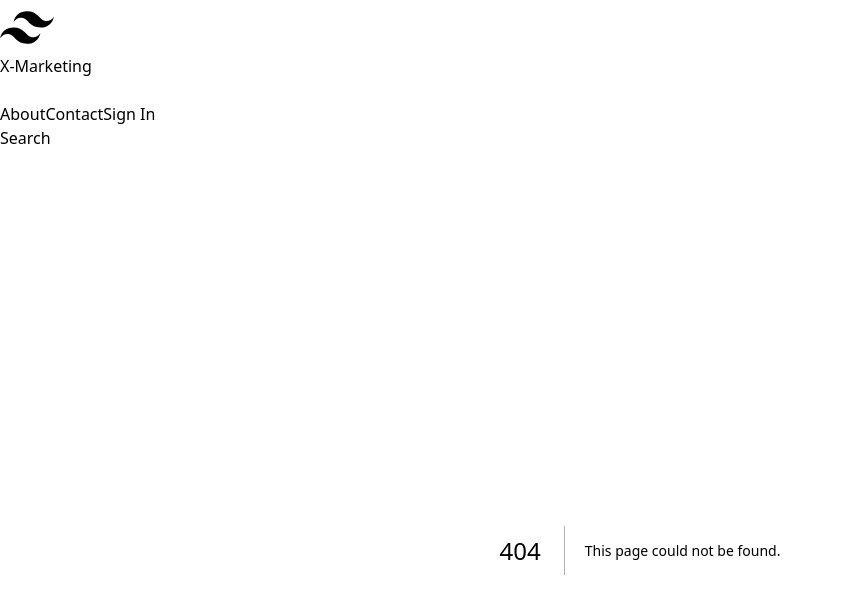
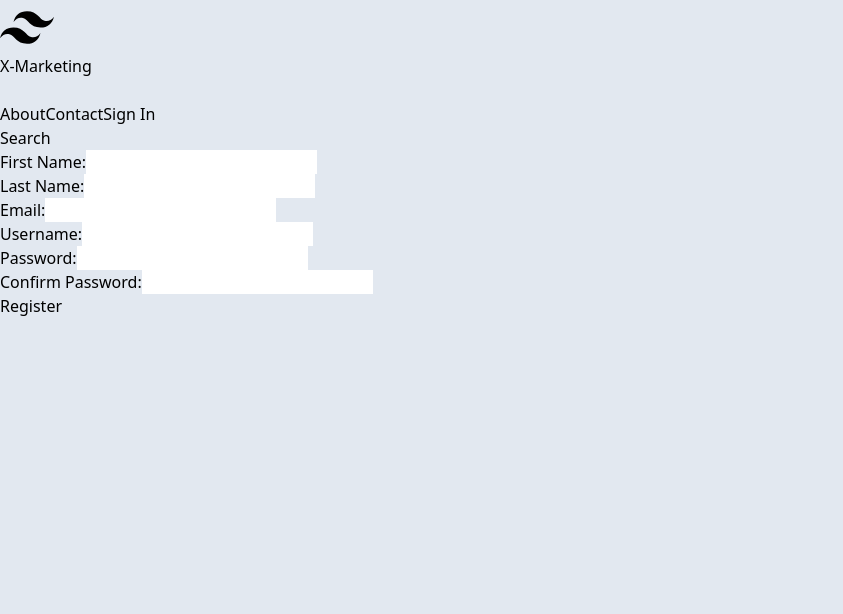
Before and after one commit to jlybrand/next-venit, a Next.js app: page /register in a window 1280 px wide. Before the commit this address had no page. Shown: the top 614 px of the page, without its empty margins (0-843 px from the left). Built offline with nearby package versions, Linux system fonts and the light colour scheme.

Commit message:
added registration form and renamed css file

```diff
--- /dev/null
+++ b/pages/register.jsx
@@ -0,0 +1,84 @@
+import React, { useState } from 'react';
+
+const RegistrationForm = () => {
+  const [firstName, setFirstName] = useState('');
+  const [lastName, setLastName] = useState('');
+  const [email, setEmail] = useState('');
+  const [username, setUsername] = useState('');
+  const [password, setPassword] = useState('');
+  const [passwordMatch, setPasswordMatch] = useState('');
+
+  const handleSubmit = (event) => {
+    event.preventDefault();
+    console.log('Registration form submitted');
+    // Add logic to handle form submission here
+  };
+
+  return (
+    <form className="register-form" onSubmit={handleSubmit}>
+      <div className="register-form__row">
+        <label htmlFor="firstName">First Name:</label>
+        <input
+          type="text"
+          id="firstName"
+          value={firstName}
+          onChange={(event) => setFirstName(event.target.value)}
+          required
+        />
+      </div>
+      <div className="register-form__row">
+      <label htmlFor="lastName">Last Name:</label>
+      <input
+        type="text"
+        id="lastName"
+        value={lastName}
+        onChange={(event) => setLastName(event.target.value)}
+        required
+      />
+      </div>
+      <div className="register-form__row">
+      <label htmlFor="email">Email:</label>
+      <input
+        type="email"
+        id="email"
+        value={email}
+        onChange={(event) => setEmail(event.target.value)}
+        required
+      />
+      </div>
+      <div className="register-form__row">
+      <label htmlFor="username">Username:</label>
+      <input
+        type="text"
+        id="username"
+        value={username}
+        onChange={(event) => setUsername(event.target.value)}
+        required
+      />
+      </div>
+      <div className="register-form__row">
+      <label htmlFor="password">Password:</label>
+      <input
+        type="password"
+        id="password"
+        value={password}
+        onChange={(event) => setPassword(event.target.value)}
+        required
+      />
+      </div>
+      <div className="register-form__row">
+      <label htmlFor="passwordMatch">Confirm Password:</label>
+      <input
+        type="password"
+        id="passwordMatch"
+        value={passwordMatch}
+        onChange={(event) => setPasswordMatch(event.target.value)}
+        required
+      />
+      </div>
+      <button type="submit">Register</button>
+    </form>
+  );
+};
+
+export default RegistrationForm;
--- a/styles/search-form.css
+++ b/styles/form.css
@@ -1,20 +1,16 @@
-body {
-    @apply bg-slate-200
+.search-form,  .register-form {
+    @apply bg-white max-w-xl  md:mt-40 mx-auto px-8 pt-6 pb-8 mb-4 rounded shadow-md
 }
 
-.search-form {
-    @apply bg-white max-w-md md:mt-40 mx-auto px-8 pt-6 pb-8 mb-4 rounded shadow-md
-}
-
-.search-form__row {
+.search-form__row, .register-form__row {
     @apply py-4
 }
 
-.search-form__row label {
+.search-form__row label, .register-form label {
     @apply block text-gray-700 text-sm font-bold pb-4
 }
 
-.search-form__row input {
+.search-form__row input, .register-form input {
     @apply shadow appearance-none border rounded w-full py-2 px-3 text-gray-700 focus:outline-none focus:shadow-lg
 }
 
@@ -22,6 +18,6 @@ body {
     @apply bg-white shadow border rounded w-full py-2 px-3
 }
 
-.search-form button {
+.search-form button, .register-form button {
     @apply bg-blue-500 hover:bg-blue-700 text-white font-bold py-2 px-4 rounded w-full
 }
--- a/styles/globals.css
+++ b/styles/globals.css
@@ -2,7 +2,7 @@
 @tailwind components;
 @tailwind utilities;
 
-@import url('./search-form.css');
+@import url('./form.css');
 @import url('./navigation.css');
 
 * {
@@ -10,5 +10,5 @@
 }
 
 body {
-  @apply h-screen
+  @apply bg-slate-200 h-screen
 }
```
Also changed, not shown: pages/search.jsx (+5 -4 lines).
